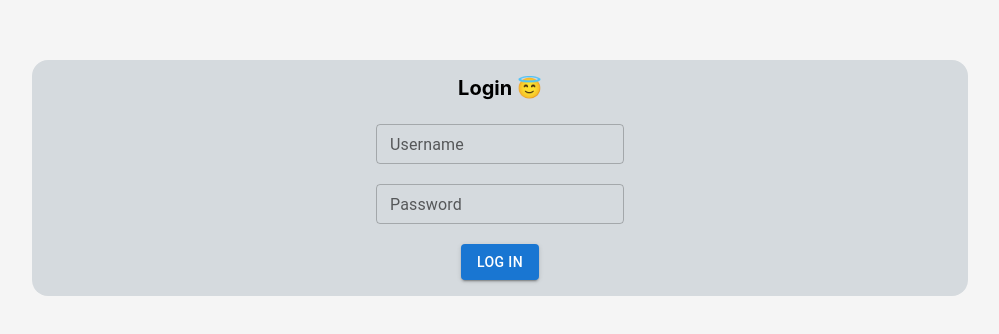
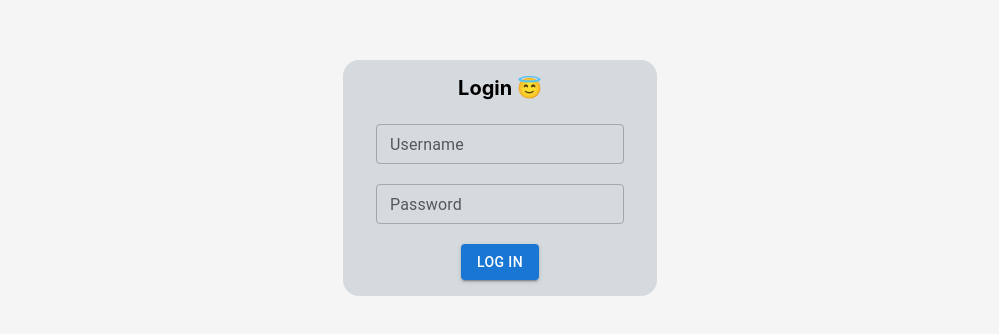
Before and after one commit to gerardramonp/journey, a React (Create React App) app: page /login in a window 1280 px wide. Shown: the part 222-556 px from the top of the page, without its empty margins (140-1139 px from the left). Built offline with nearby package versions, Linux system fonts and the light colour scheme.

Commit message:
Style fixings

```diff
--- a/src/components/Layout.tsx
+++ b/src/components/Layout.tsx
@@ -12,6 +12,7 @@ const StyledLayout = styled.div`
   width: 100vw;
   height: 100vh;
   background: ${bgColor};
+  overflow: auto;
 `;
 
 const StyledMainContainer = styled.main`
@@ -20,7 +21,13 @@ const StyledMainContainer = styled.main`
   padding: 1.5rem 1rem;
   position: relative;
   background: ${bgColor};
+  width: 100%;
   flex: 1;
+
+  @media (min-width: 768px) {
+    max-width: 450px;
+    margin: auto;
+  }
 `;
 
 interface LayoutProps {
@@ -37,7 +44,7 @@ const Layout: FC<LayoutProps> = ({ children }) => {
   }, [window.location.pathname]);
 
   return (
-    <StyledLayout>
+    <StyledLayout className="layout">
       {!isInLoginScreen && <Header />}
       <StyledMainContainer>{children}</StyledMainContainer>
     </StyledLayout>
--- a/src/pages/Notes/Notes.tsx
+++ b/src/pages/Notes/Notes.tsx
@@ -31,20 +31,20 @@ const mapNotesToArray = (data: any) => {
 };
 
 const StyledFab = styled(Fab)`
-  position: absolute;
+  position: sticky;
   bottom: 1.25rem;
-  right: 1.25rem;
+  left: 100%;
   z-index: 10;
 `;
 
 const StyledNotesContainer = styled.div`
   display: flex;
   flex-direction: column;
-  width: 100%;
+  width: 90%;
   height: 100%;
   padding: 1rem;
-  overflow-y: scroll;
   row-gap: 2.5rem;
+  position: relative;
 `;
 
 const Notes: FC = () => {
--- a/src/pages/Notes/useCreateNoteDialog.tsx
+++ b/src/pages/Notes/useCreateNoteDialog.tsx
@@ -37,6 +37,10 @@ const CreateNoteDialog: FC<CreateNoteDialogProps> = ({ isOpen, setIsOpen }) => {
   const [isError, setIsError] = useState<boolean>(false);
 
   const handleClose = () => {
+    setState({
+      title: '',
+      content: '',
+    });
     setIsOpen(false);
   };
 
@@ -54,6 +58,7 @@ const CreateNoteDialog: FC<CreateNoteDialogProps> = ({ isOpen, setIsOpen }) => {
       };
 
       set(newNoteRef, newNote);
+      handleClose();
     }
   };
 
@@ -62,6 +67,7 @@ const CreateNoteDialog: FC<CreateNoteDialogProps> = ({ isOpen, setIsOpen }) => {
       ...state,
       title: e.target.value,
     });
+    setIsError(false);
   };
 
   const changeContent = (e: React.ChangeEvent<HTMLTextAreaElement>) => {
@@ -69,6 +75,7 @@ const CreateNoteDialog: FC<CreateNoteDialogProps> = ({ isOpen, setIsOpen }) => {
       ...state,
       content: e.target.value,
     });
+    setIsError(false);
   };
 
   return (
```
